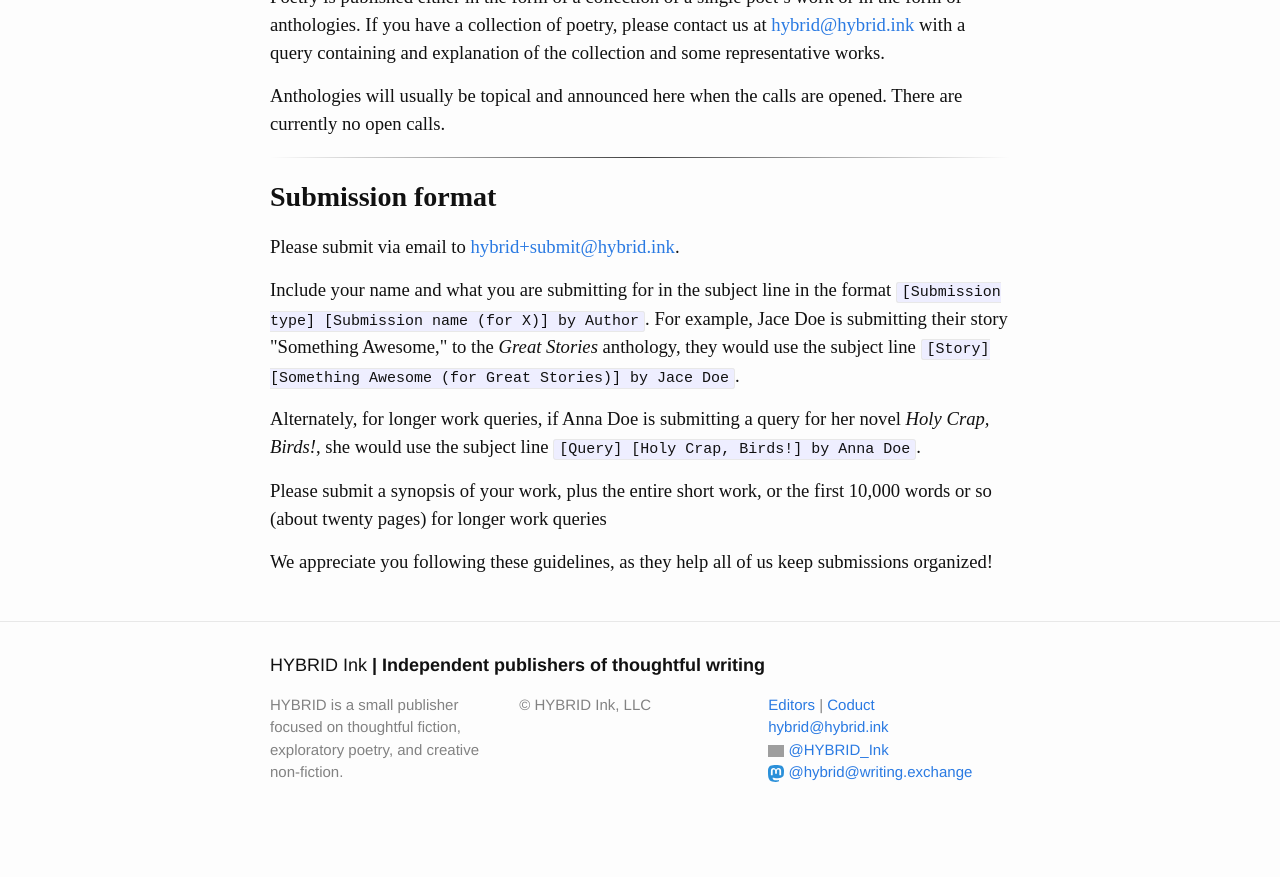
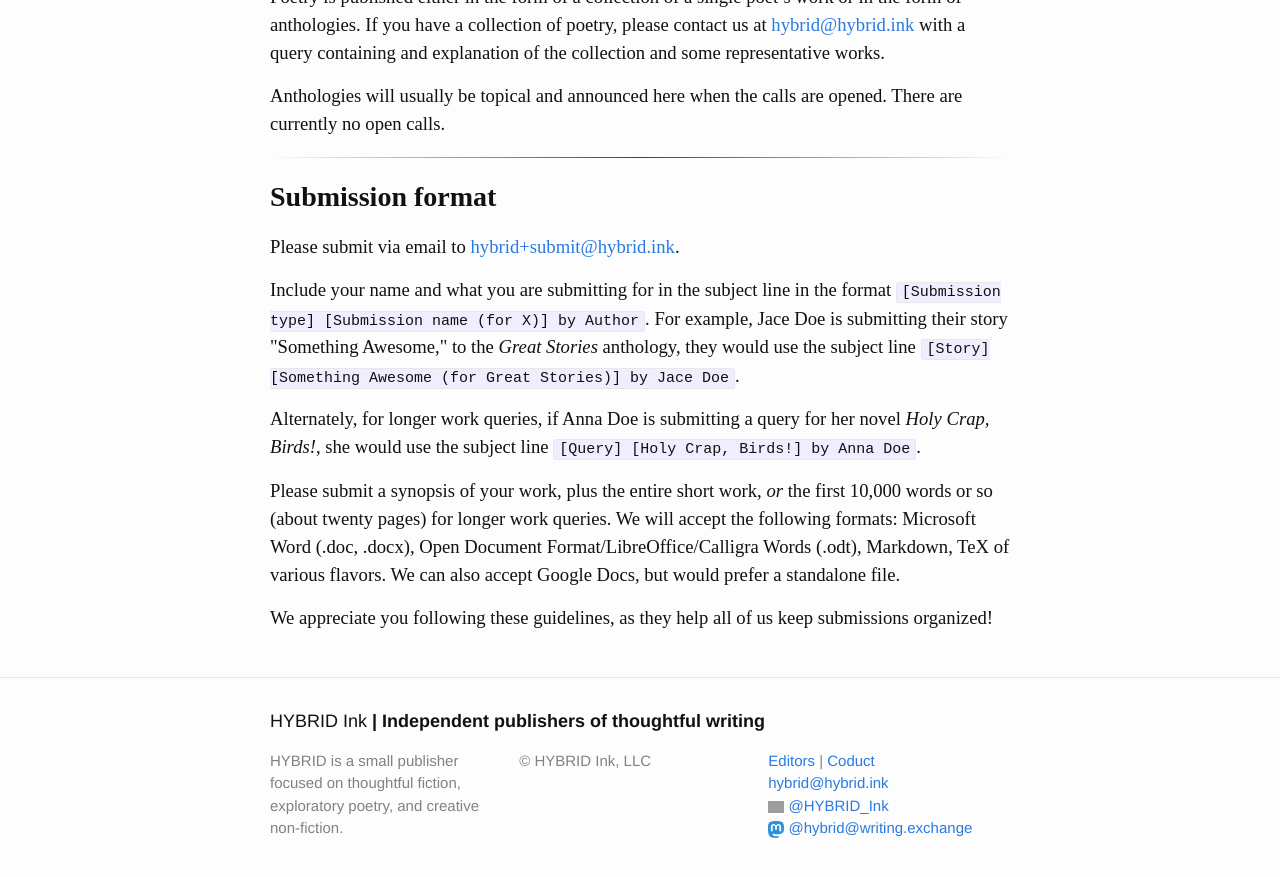
Before and after one commit to hybridink/hybrid.ink, a Jekyll site: the page built from submit/poetry.md, in a window 1280 px wide and 900 px high, scrolled down 776 px. Shown: the top 877 px of the window. Built offline with Jekyll 4.4.1, drawn with Linux system fonts in a browser that asks for light colours; some web fonts are replaced; before the commit the page ends 1620 px from its top, so only the background shows below that; grey boxes are pictures that could not be loaded.

Commit message:
File types

```diff
--- a/_includes/submission-format.html
+++ b/_includes/submission-format.html
@@ -8,6 +8,6 @@
 
 <p>Alternately, for longer work queries, if Anna Doe is submitting a query for her novel <em>Holy Crap, Birds!</em>, she would use the subject line <code>[Query] [Holy Crap, Birds!] by Anna Doe</code>.</p>
 
-<p>Please submit a synopsis of your work, plus the entire short work, or the first 10,000 words or so (about twenty pages) for longer work queries</p>
+<p>Please submit a synopsis of your work, plus the entire short work, <em>or</em> the first 10,000 words or so (about twenty pages) for longer work queries. We will accept the following formats: Microsoft Word (.doc, .docx), Open Document Format/LibreOffice/Calligra Words (.odt), Markdown, TeX of various flavors. We can also accept Google Docs, but would prefer a standalone file.</p>
 
 <p>We appreciate you following these guidelines, as they help all of us keep submissions organized!</p>
```
